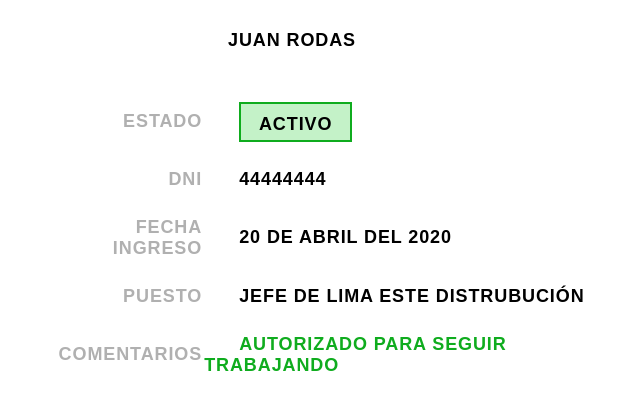
After one commit to juancitowillyr46/3acorporacion-personal, a PHP site: page /detail-1.html in a window 1280 px wide. The commit adds this page. Shown: the part 611-1011 px from the top of the page, without its empty margins (348-988 px from the left). Run offline with PHP 8.4, Linux system fonts and the light colour scheme.

Commit message:
feat: Done css

```diff
--- a/Frontend/layout/css/style.css
+++ b/Frontend/layout/css/style.css
@@ -162,7 +162,7 @@
     /*left: 50%;
     top: 50%;*/
     /*transform: translate(-50%, -50%);*/
-    width: 40%;
+    width: 45%;
     height: auto;
     margin: 0 auto;
     margin-top: 2em;
@@ -325,7 +325,7 @@
     text-align: center;
 }
 
-table span {
+.table-a span {
     font-family: 'Arial';
     font-size: 12px;
     font-style: normal;
@@ -361,7 +361,50 @@ table .text-type-a {
 
     color: #000000;
     text-transform: uppercase;
+    margin-left: 35px;
 }
+
+table .state-btn-a {
+    width: 113px;
+    height: 40px;
+    background: rgba(137, 230, 146, 0.5);
+    border: 2px solid #0FAC1E;
+    box-sizing: border-box;
+    display: block;
+    text-align: center;
+    padding: 10px;
+}
+table .state-msg-a {
+    color: #0FAC1E;
+}
+table .state-btn-b {
+    width: 150px;
+    height: 40px;
+    background: #FFACAC;
+    border: 2px solid #FF8383;
+    box-sizing: border-box;
+    display: block;
+    text-align: center;
+    padding: 10px;
+}
+table .state-msg-b {
+    color: #FF8383;
+}
+table .state-btn-c {
+    width: 170px;
+    height: 40px;
+    background: #C1E1FF;
+    border: 2px solid #83C3FF;
+    box-sizing: border-box;
+    display: block;
+    text-align: center;
+    padding: 10px;
+}
+table .state-msg-c {
+    color: #83C3FF;
+}
+
+
 
 .wrp-grid {
     width: 500px;
@@ -379,6 +422,7 @@ table .text-type-a {
     border-collapse: separate;
     border-spacing: 0 25px;
     margin: 0 auto;
+    margin-left: 50px;
 }
 
 .table-b .align-right{
@@ -438,4 +482,35 @@ table button {
 
 .wrp-name{
     text-align: center;
+    padding: 27px 0px 25px 0px;
 }
+
+.vertical-align-top {
+    vertical-align: top;
+}
+
+.image-employee{
+    width: 350px;
+}
+
+.wrp-contact {
+    width: 646px;
+    border-top: 1px solid #000000;
+    margin-left: 50px;
+    padding-top: 39px;
+}
+
+.text-a{
+    width: 462px;
+    text-align: center;
+    margin: 0 auto;
+    font-family: Arial;
+    font-style: normal;
+    font-weight: bold;
+    font-size: 18px;
+    line-height: 21px;
+    text-align: center;
+    letter-spacing: 0.05em;
+    font-feature-settings: 'pnum' on, 'lnum' on;
+    color: #000000;
+}
--- /dev/null
+++ b/Frontend/layout/detail-1.html
@@ -0,0 +1,68 @@
+<!DOCTYPE html>
+<html lang="en">
+<head>
+    <base href="">
+    <title>Login</title>
+    <meta charset="UTF-8">
+    <meta http-equiv="X-UA-Compatible" content="IE=edge">
+    <meta name="viewport" content="width=device-width, initial-scale=1.0">
+    <link href="./css/style.css" rel="stylesheet" type="text/css"type="text/css">
+</head>
+<body>
+    <div class="wrp-main">
+        <div class="wrp-logo">
+            <div class="wrp-padding-logo-b">
+                <img src="./imgs/logo.jpg">
+            </div>
+        </div>
+
+        <div class="wrapper-content-detail">
+
+            <div class="wrp-detail">
+                <img src="./imgs/employee.jpg" class="image-employee">
+                <div class="wrp-name">
+                    <div class="label-type-b">JUAN RODAS</div>
+                </div>
+                <table width="100" class="table-b">
+                    <tr>
+                        <td class="align-right"><span class="label-type-c">estado</span></td>
+                        <td class="align-left"><span class="text-type-a state-btn-a">activo</span></td>
+                    </tr>
+                    <tr>
+                        <td class="align-right"><span class="label-type-c">dni</span></td>
+                        <td class="align-left"><span class="text-type-a">44444444</span></td>
+                    </tr>
+                    <tr>
+                        <td class="align-right"><span class="label-type-c">fecha ingreso</span></td>
+                        <td class="align-left"><span class="text-type-a">20 DE ABRIL DEL 2020</span></td>
+                    </tr>
+                    <tr>
+                        <td class="align-right"><span class="label-type-c">puesto</span></td>
+                        <td class="align-left"><span class="text-type-a">JEFE DE LIMA ESTE DISTRUBUCIÓN</span></td>
+                    </tr>
+                    <tr>
+                        <td class="align-right"><span class="label-type-c">comentarios</span></td>
+                        <td class="align-left"><span class="text-type-a state-msg-a">AUTORIZADO  PARA SEGUIR TRABAJANDO</span></td>
+                    </tr>
+                    <tr>
+                        <td class="align-right vertical-align-top"><span class="label-type-c">qr</span></td>
+                        <td class="align-left">
+                            <span class="text-type-a"><img src="./imgs/qr-example.jpg" alt=""></span>
+
+                        </td>
+                    </tr>
+                </table>
+            </div>
+            <div class="wrp-contact" >
+
+                <div class="text-a">
+                    PARA MAYOR INFORMACIÓN  COMUNICARSE AL
+                    000000000000
+                </div>
+            </div>
+        </div>
+    </div>
+
+
+</body>
+</html>
--- a/Frontend/layout/list.html
+++ b/Frontend/layout/list.html
@@ -1,7 +1,7 @@
 <!DOCTYPE html>
 <html lang="en">
 <head>
-    <base href="/">
+    <base href="">
     <title>Login</title>
     <meta charset="UTF-8">
     <meta http-equiv="X-UA-Compatible" content="IE=edge">
--- a/Frontend/layout/login.html
+++ b/Frontend/layout/login.html
@@ -1,7 +1,7 @@
 <!DOCTYPE html>
 <html lang="en">
 <head>
-    <base href="/">
+    <base href="">
     <title>Login</title>
     <meta charset="UTF-8">
     <meta http-equiv="X-UA-Compatible" content="IE=edge">
--- a/Frontend/layout/register.html
+++ b/Frontend/layout/register.html
@@ -1,7 +1,7 @@
 <!DOCTYPE html>
 <html lang="en">
 <head>
-    <base href="/">
+    <base href="">
     <title>Login</title>
     <meta charset="UTF-8">
     <meta http-equiv="X-UA-Compatible" content="IE=edge">
```
Also changed, not shown: Frontend/layout/detail-2.html (renamed from Frontend/layout/detail.html, +16 -12 lines), Frontend/layout/detail-3.html (added, +68 -0 lines), 1 other file.
